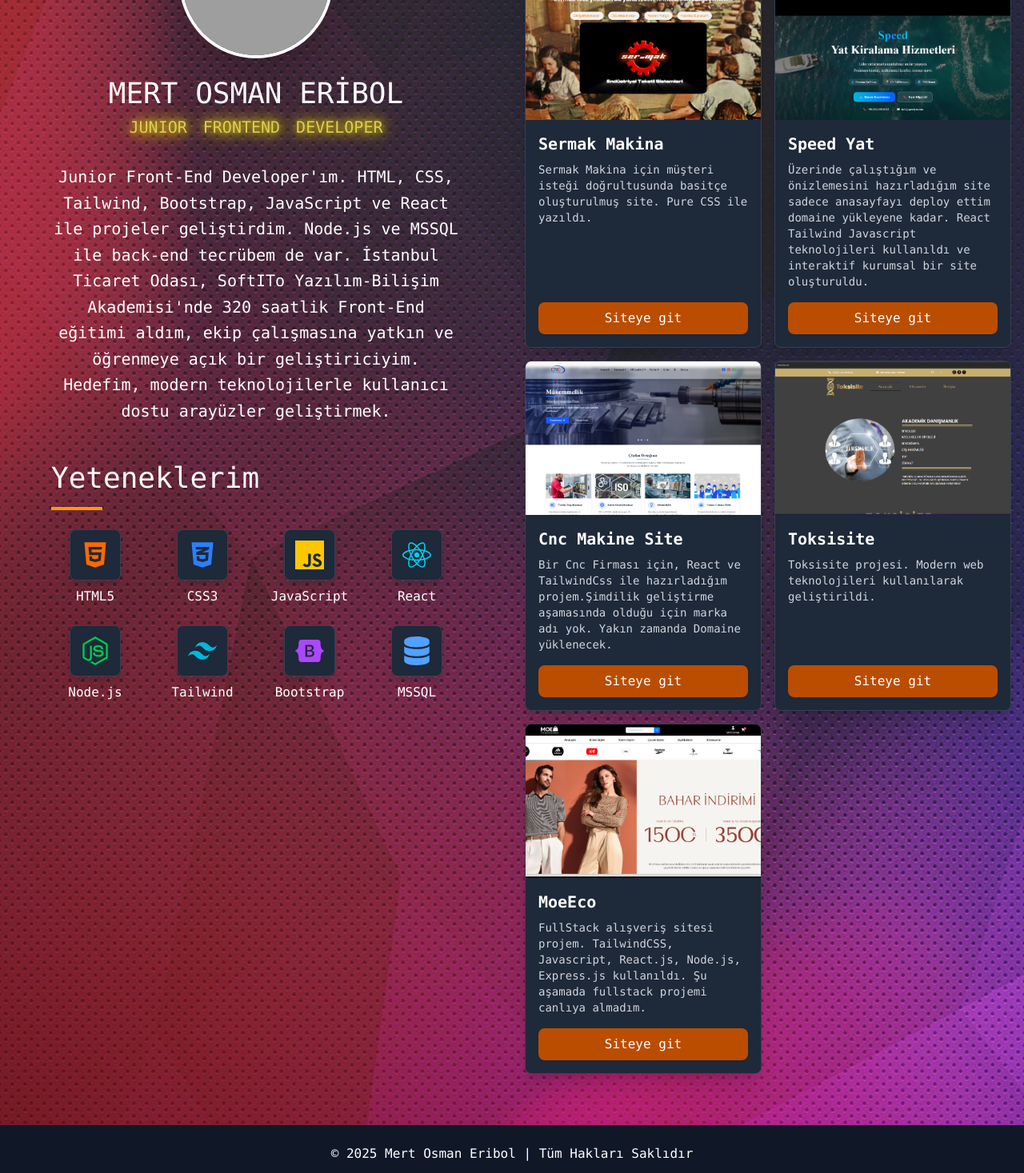
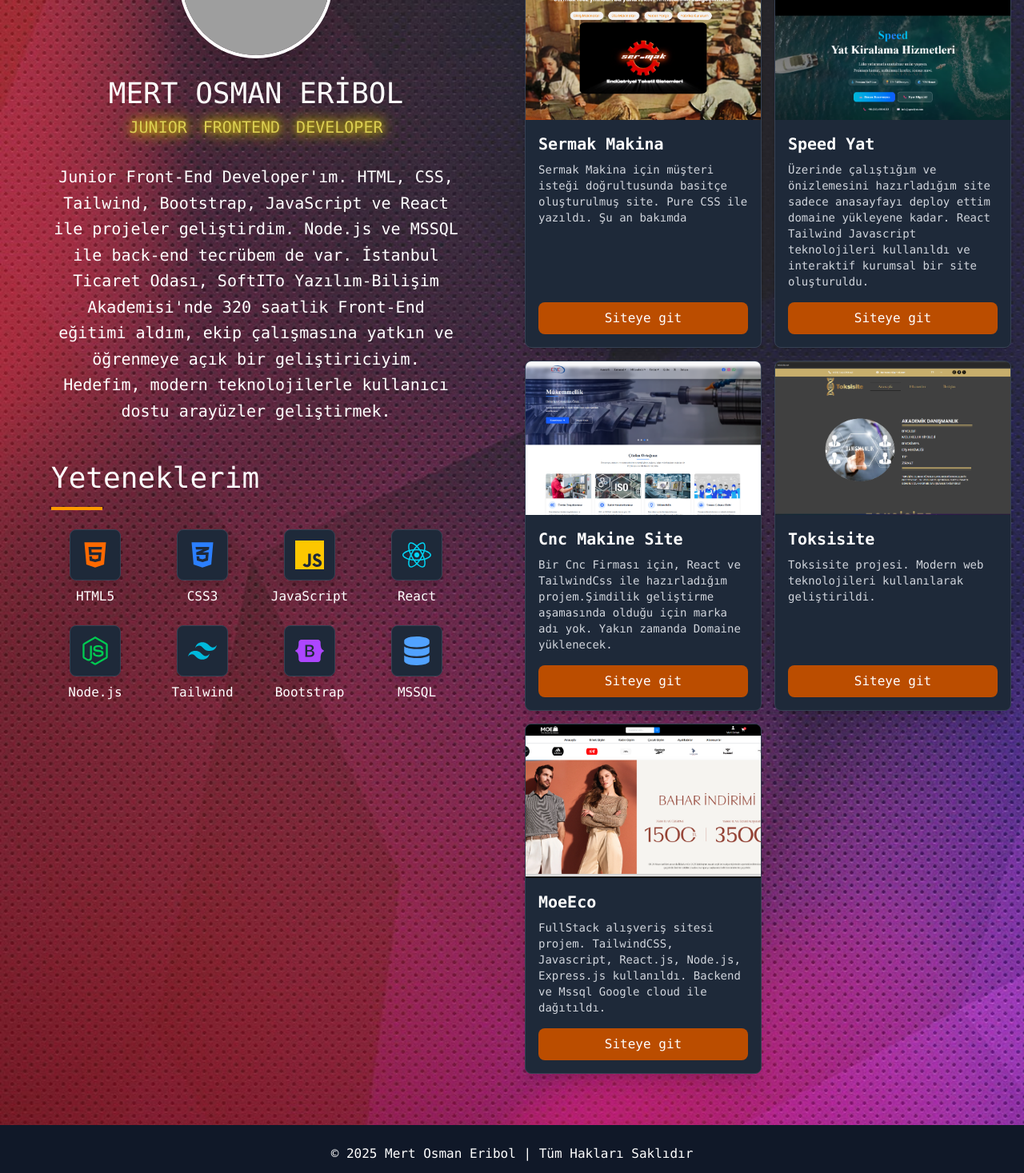
Before and after one commit to MertOsmanEribol/Portfolio, a React (Vite) app: page / in a window 1280 px wide. Shown: the part 215-1682 px from the top of the page at 80% size. Built offline with nearby package versions, Linux system fonts and the light colour scheme; grey boxes are pictures that could not be loaded.

Commit message:
Ecomerce ayarlaması

```diff
--- a/src/App.jsx
+++ b/src/App.jsx
@@ -188,7 +188,7 @@ function App() {
                     <h3 className="text-xl mb-2 font-bold">Sermak Makina</h3>
                     <p className="text-gray-300 text-sm flex-grow">
                       Sermak Makina için müşteri isteği doğrultusunda basitçe
-                      oluşturulmuş site. Pure CSS ile yazıldı.
+                      oluşturulmuş site. Pure CSS ile yazıldı. Şu an bakımda
                     </p>
                     <div className="mt-4">
                       <a
@@ -310,12 +310,11 @@ function App() {
                     <h3 className="text-xl mb-2 font-bold">MoeEco</h3>
                     <p className="text-gray-300 text-sm flex-grow">
                       FullStack alışveriş sitesi projem. TailwindCSS,
-                      Javascript, React.js, Node.js, Express.js kullanıldı. Şu
-                      aşamada fullstack projemi canlıya almadım.
+                      Javascript, React.js, Node.js, Express.js kullanıldı. Backend ve Mssql Google cloud ile dağıtıldı.
                     </p>
                     <div className="mt-4">
                       <a
-                        href="#"
+                        href="https://moe-ecomerce.vercel.app/Homepage"
                         target="_blank"
                         rel="noopener noreferrer"
                         className="block"
```
